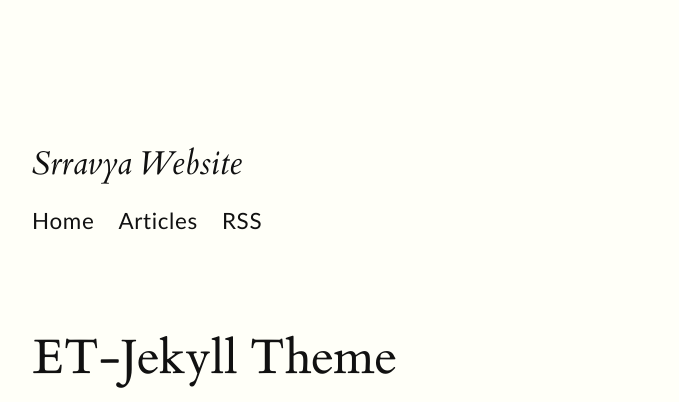
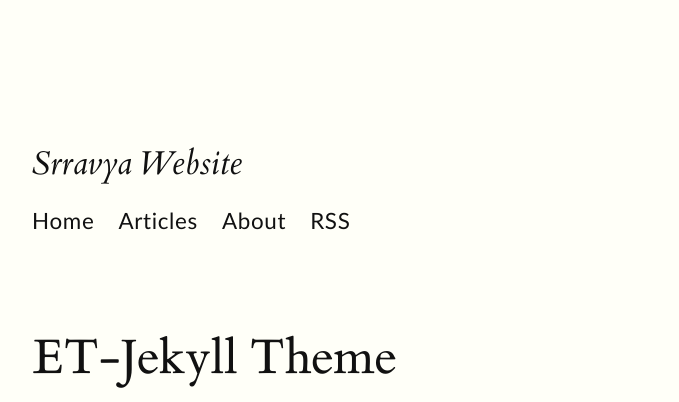
Before and after one commit to srravya/srravya.github.io, a Jekyll site: the page built from index.html, in a window 1280 px wide. Shown: the top 402 px of the page, without its empty margins (128-807 px from the left). Built offline with Jekyll 4.4.1, drawn with Linux system fonts in a browser that asks for light colours.

Commit message:
Update header.html

```diff
--- a/_includes/header.html
+++ b/_includes/header.html
@@ -5,6 +5,7 @@
     <ul class="site-nav">
         <li><a href="/">Home</a></li>
         <li><a href="/articles">Articles</a></li>
+        <li><a href="/articles">About</a></li>
         <li><a href="/feed.xml">RSS</a></li>
     </ul>
 </nav>
```
